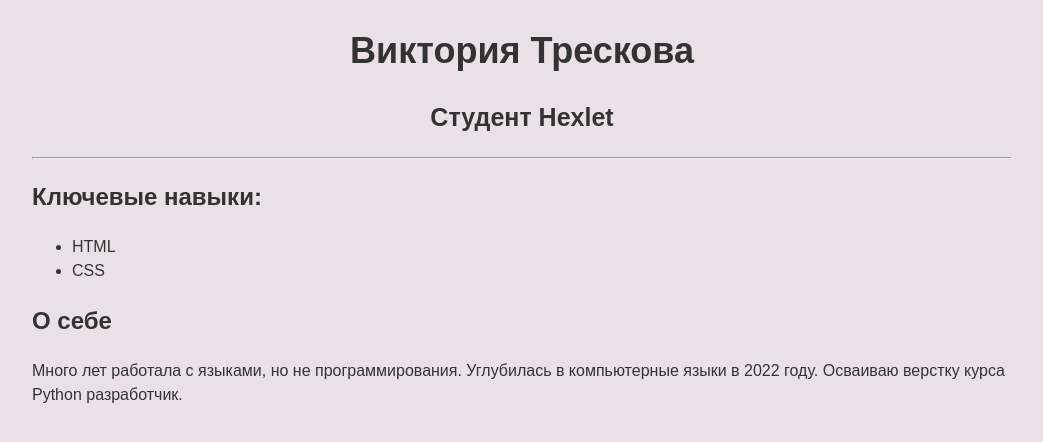
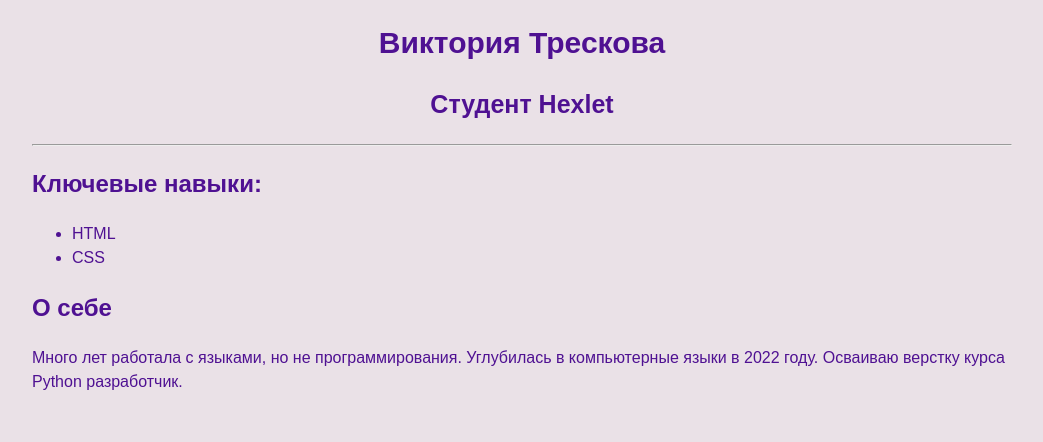
Before and after one commit to vikatresk/vikatresk.github.io, a plain HTML site: page index.html in a window 1280 px wide. Shown: the whole page, without its empty margins (118-1161 px from the left). Drawn offline with Linux system fonts and the light colour scheme; files that its build step writes are made by us from their sources.

Commit message:
style color

```diff
--- a/style.css
+++ b/style.css
@@ -3,7 +3,7 @@ body {
     line-height: 1.5;
 
     background-color: #eae1e7;
-    color: #333333;
+    color: #4f1192;
 
     width: 980px;
     margin: 0 auto;
@@ -11,7 +11,7 @@ body {
 
   h1 {
     text-align: center;
-    font-size: 36px;
+    font-size: 30px;
     margin-bottom: 0;
   }
 
```
